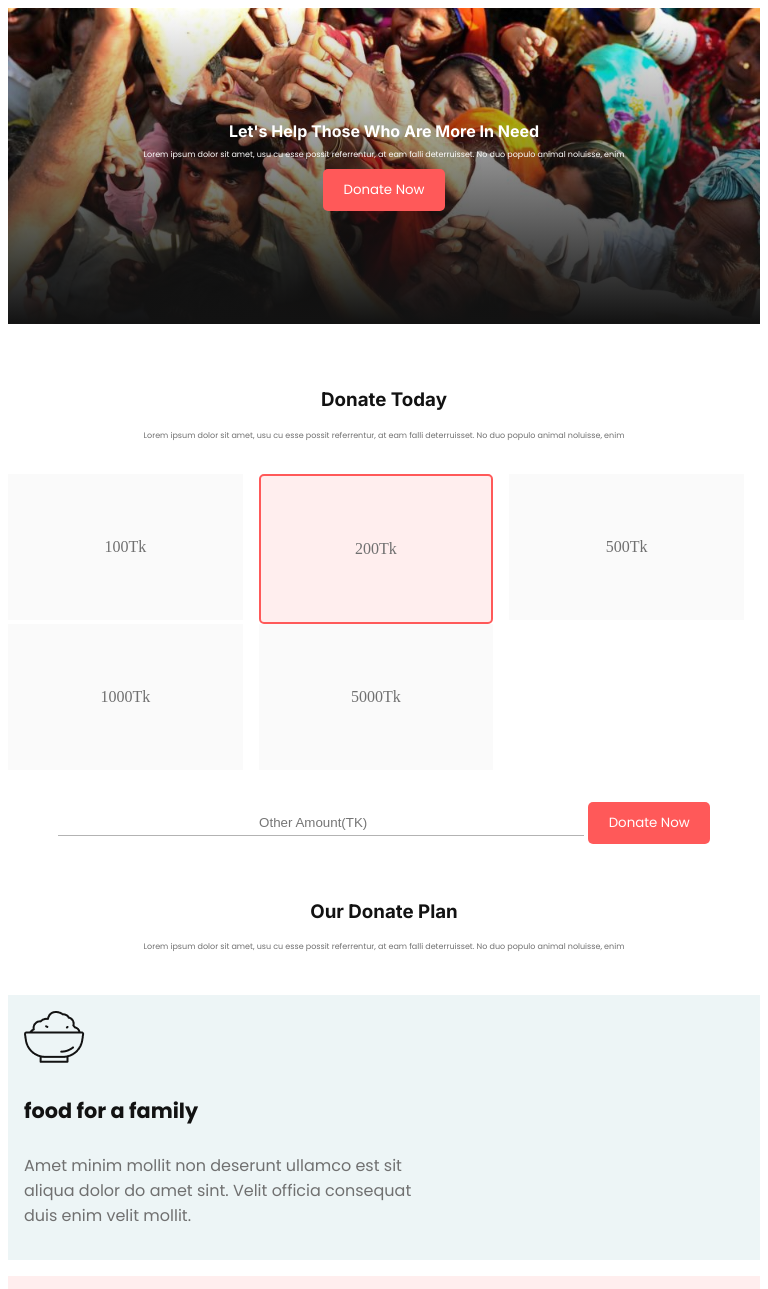
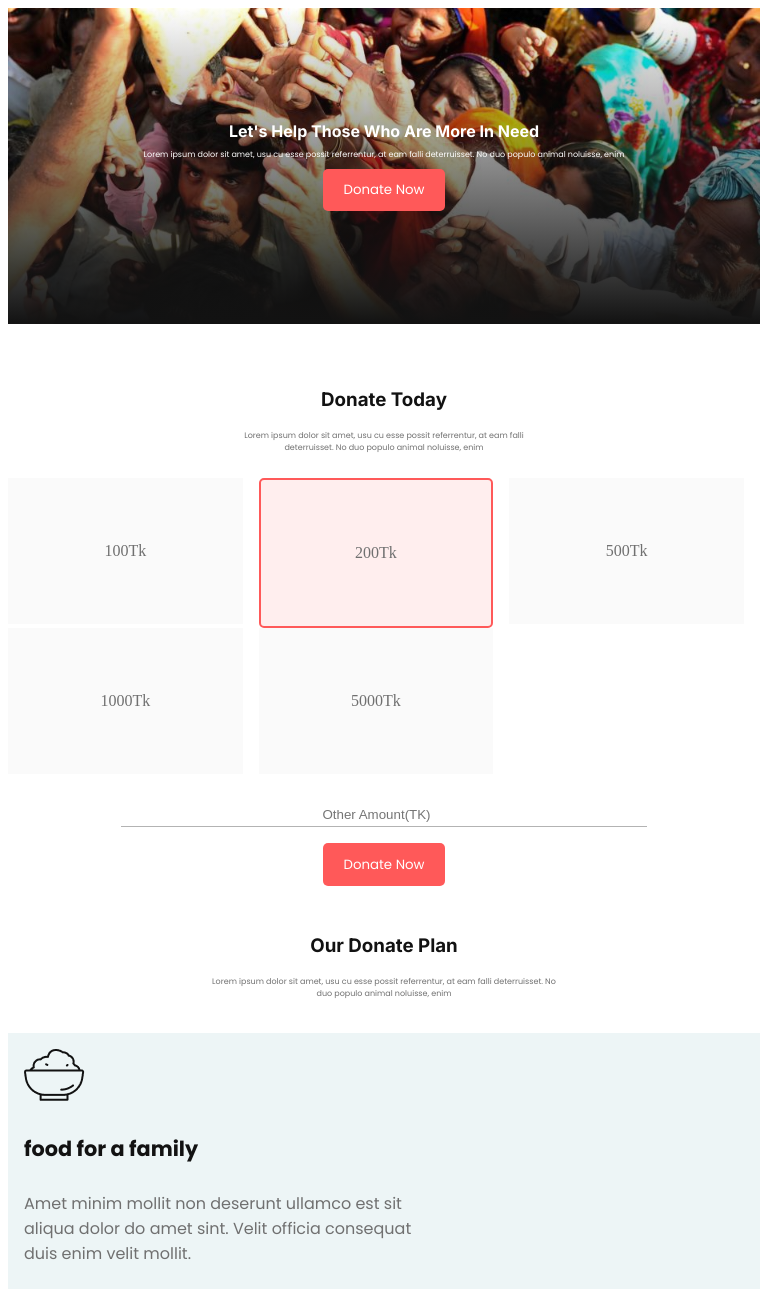
Before and after one commit to SakibHasan7439/donate-project, a plain HTML site: page index.html in a window 768 px wide. Shown: the top 1289 px of the page. Drawn offline with Linux system fonts and the light colour scheme.

Commit message:
responsive completed

```diff
--- a/index.html
+++ b/index.html
@@ -5,6 +5,7 @@
     <meta name="viewport" content="width=device-width, initial-scale=1.0">
     <title>Step Towards Humanity</title>
     <link rel="stylesheet" href="style.css">
+    <link rel="shortcut icon" href="images/donate.avif" type="image/x-icon">
 </head>
 <body>
     <!-- header-section -->
@@ -25,11 +26,13 @@
      <!-- main section -->
       <main class="container">
             <section class="donate-section">
-                <h3 class="section-title">donate today</h3>
-                <p class="section-subtitle side-padding">
-                    Lorem ipsum dolor sit amet, usu cu esse possit referrentur,
-                    at eam falli deterruisset. No duo populo animal noluisse, enim
-                </p>
+                <div class="donate-header">
+                    <h3 class="section-title">donate today</h3>
+                    <p class="section-subtitle side-padding">
+                        Lorem ipsum dolor sit amet, usu cu esse possit referrentur,
+                        at eam falli deterruisset. No duo populo animal noluisse, enim
+                    </p>
+                </div>
                 <div class="donate-amount">
                     <a href="">
                         <div class="box">100Tk</div>
--- a/style.css
+++ b/style.css
@@ -391,4 +391,29 @@
         padding: 4rem 0.1rem;
         margin-right: 1rem;
     }
+
+    .amount-inp {
+        display: block;
+        margin: 0 auto;
+        margin-bottom: 1rem;
+    }
+
+    .section-subtitle {
+        width: 50%;
+    }
+
+    .update-text .section-subtitle {
+        margin: 0 auto;
+        margin-top: 1rem;
+    }
+
+    .donate-heading .section-subtitle {
+        margin: 0 auto;
+        margin-top: 1rem;
+    }
+
+    .donate-header .section-subtitle {
+        margin: 0 auto;
+        margin-top: 1rem;
+    }
 }
```
Also changed, not shown: images/donate.avif (added).
